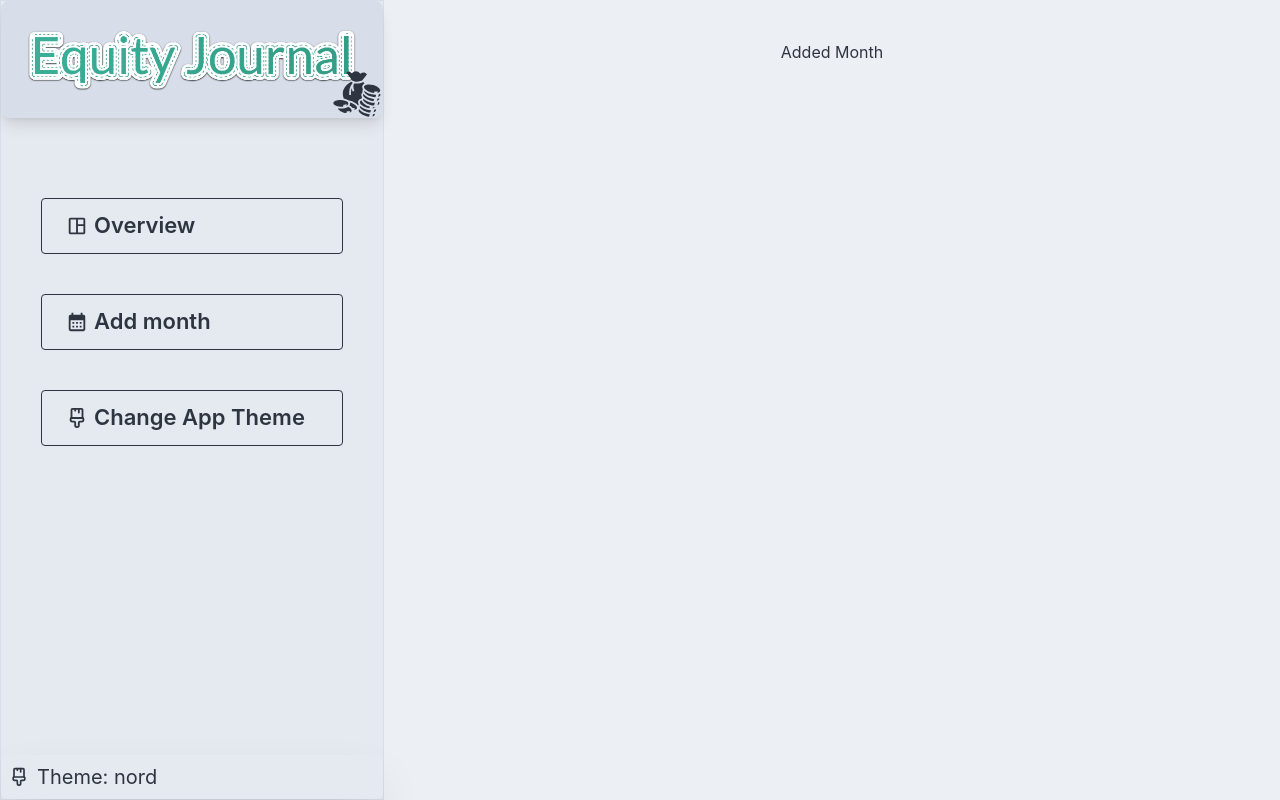
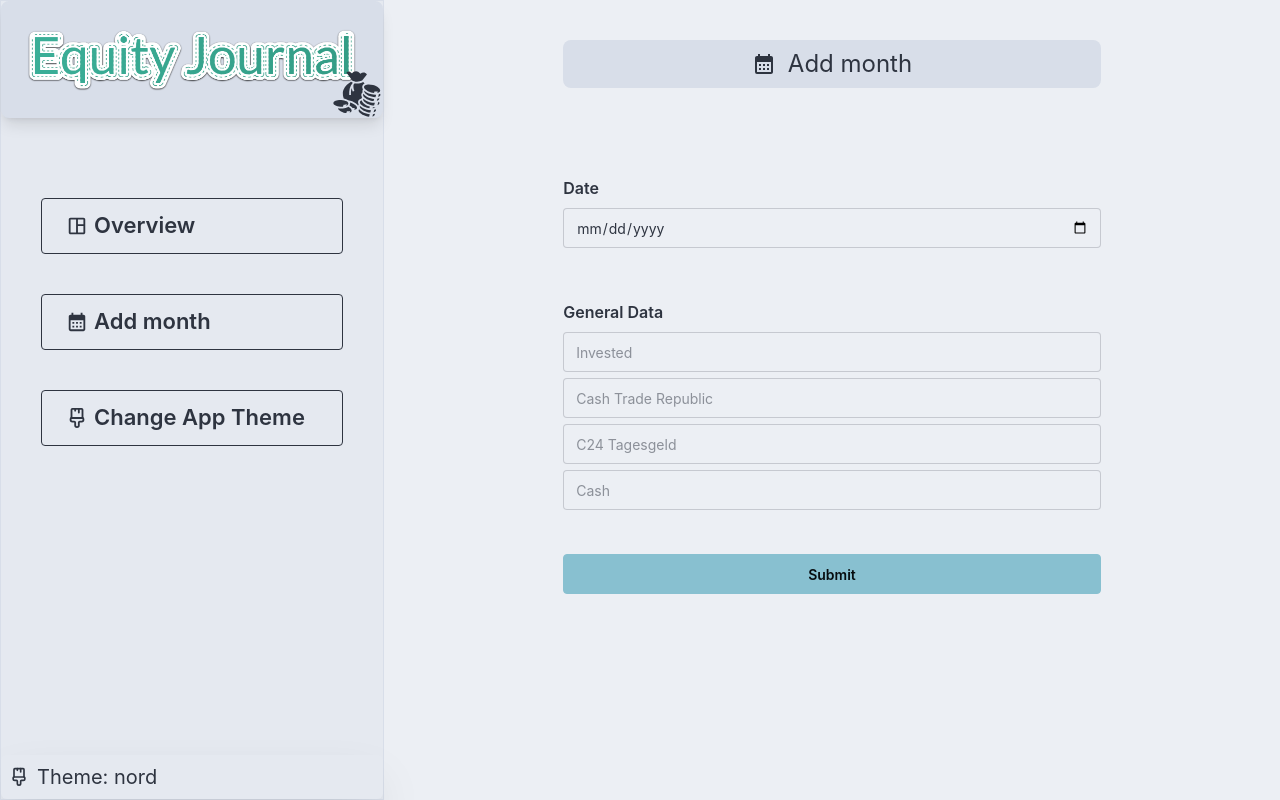
Before and after one commit to Vitdcode/Equity-Journal, a React (Vite) app: page /add-month in a window 1280 px wide. Built offline with nearby package versions, Linux system fonts and the light colour scheme.

Commit message:
feat: Implemented Add Month functionality

```diff
--- a/src/App.jsx
+++ b/src/App.jsx
@@ -43,7 +43,7 @@ function App() {
           <img
             src={logoText}
             alt="Logo Text"
-            className="bg-base-300 border-2 border-base-300 rounded-lg shadow-lg"
+            className="bg-base-300 border-2 border-base-300 rounded-lg shadow-lg w-[100%]"
           />
           <GiCash fontSize={"3rem"} className="rotate-16 absolute bottom-0 right-0" />
         </div>
@@ -64,7 +64,7 @@ function App() {
         </span>
       </div>
       <div className="flex flex-col items-center gap-20 mt-10">
-        <Outlet context={{ theme, setTheme, data, investmentReturnsRef }} />
+        <Outlet context={{ theme, setTheme, data, setData, investmentReturnsRef }} />
       </div>
     </div>
   );
--- a/src/components/Add-month.jsx
+++ b/src/components/Add-month.jsx
@@ -1,3 +1,87 @@
+import { useState } from "react";
+import { MdCalendarMonth, MdOutlineSpaceDashboard } from "react-icons/md";
+import { useOutletContext } from "react-router-dom";
+
 export default function AddMonthDisplay() {
-  return <h1>Added Month</h1>;
+  const { data, setData } = useOutletContext();
+  const [date, setDate] = useState("");
+  const [invested, setInvested] = useState("");
+  const [cashTrade, setCashTrade] = useState("");
+  const [c24Cash, setC24Cash] = useState("");
+  const [cash, setCash] = useState("");
+
+  const submitData = (e) => {
+    e.preventDefault();
+    setData([
+      ...data,
+      {
+        [date]: {
+          Invested: parseInt(invested),
+          "Cash Trade Republic": parseInt(cashTrade),
+          "C24 Tagesgeld": parseInt(c24Cash),
+          Cash: parseInt(cash),
+        },
+      },
+    ]);
+  };
+
+  return (
+    <div className="flex flex-col gap-10 ml-10 mr-10 w-[60%]">
+      <h1 className="flex items-center justify-center gap-3 bg-base-300  p-2 text-2xl mb-10 rounded-lg">
+        <MdCalendarMonth /> Add month
+      </h1>
+      <form onSubmit={submitData} className="flex flex-col gap-10 ">
+        <fieldset className="fieldset">
+          <legend className="fieldset-legend">Date</legend>
+          <input
+            type="date"
+            className="input"
+            required
+            value={date}
+            onChange={(e) => setDate(e.target.value)}
+          />
+        </fieldset>
+
+        <fieldset className="fieldset">
+          <legend className="fieldset-legend">General Data</legend>
+          <input
+            type="number"
+            className="input"
+            placeholder="Invested"
+            value={invested}
+            required
+            onChange={(e) => setInvested(e.target.value)}
+          />
+          <input
+            type="number"
+            className="input"
+            placeholder="Cash Trade Republic"
+            required
+            value={cashTrade}
+            onChange={(e) => setCashTrade(e.target.value)}
+          />
+          <input
+            type="number"
+            className="input"
+            placeholder="C24 Tagesgeld"
+            required
+            value={c24Cash}
+            onChange={(e) => setC24Cash(e.target.value)}
+          />
+          <input
+            type="number"
+            className="input"
+            placeholder="Cash"
+            required
+            value={cash}
+            onChange={(e) => setCash(e.target.value)}
+          />
+        </fieldset>
+
+        <button type="submit" className="btn btn-accent">
+          Submit
+        </button>
+      </form>
+    </div>
+  );
 }
--- a/src/components/Overview.jsx
+++ b/src/components/Overview.jsx
@@ -6,7 +6,7 @@ import { SiCashapp } from "react-icons/si";
 import { FaRegCalendarAlt } from "react-icons/fa";
 import { TbBrandCashapp } from "react-icons/tb";
 import { MdOutlineSpaceDashboard } from "react-icons/md";
-import PropTypes from "prop-types";
+import PropTypes, { object } from "prop-types";
 
 export default function Overview() {
   const { data, investmentReturnsRef } = useOutletContext();
@@ -39,7 +39,7 @@ export default function Overview() {
   };
 
   return (
-    <div className="flex flex-col gap-10">
+    <div className="flex flex-col gap-10 ml-10 mr-10">
       <h1 className="flex items-center justify-center gap-3 bg-base-300  p-2 text-2xl mb-10 rounded-lg">
         <MdOutlineSpaceDashboard /> Overview
       </h1>
@@ -67,6 +67,11 @@ export default function Overview() {
   );
 }
 
+const Textarea = ({ data }) => {
+  const id = Object.keys(data);
+  return <textarea name="textarea" id={id} className="textarea"></textarea>;
+};
+
 const InvestmentData = ({ entry, totalAmountPerQuartal, investmentReturnsRef }) => {
   investmentReturnsRef.current.length = 0; //resetting the ref so it doesn't keep pushing the same numbers
   return (
@@ -74,22 +79,28 @@ const InvestmentData = ({ entry, totalAmountPerQuartal, investmentReturnsRef })
       {Object.entries(entry).map(([date, investments]) => (
         <div
           key={date}
-          className="flex flex-col items-center gap-10 bg-base-200 border border-base-300 rounded-xl p-3 "
+          className="flex flex-col  flex-wrap items-center gap-10 bg-base-200 border border-base-300 rounded-xl p-3 "
         >
           <span className="flex items-center gap-2 text-xl font-bold ">
             <FaRegCalendarAlt /> {date}
           </span>
-          <div className="flex gap-20 bg-base-100 border border-base-100 rounded-xl p-3 shadow">
-            {Object.entries(investments).map(([investmentType, amount]) => (
-              <span key={investmentType} className="flex items-center">
-                <TbBrandCashapp /> {investmentType}: ${amount.toFixed(2)}
-              </span>
-            ))}
+          <div className="flex flex-wrap gap-20 bg-base-100 border border-base-100 rounded-xl p-3 shadow">
+            {Object.entries(investments).map(([investmentType, amount]) => {
+              console.log(date);
+              if (investmentType != "Investments") {
+                return (
+                  <span key={investmentType} className="flex items-center">
+                    <TbBrandCashapp /> {investmentType}: ${amount.toFixed(2)}
+                  </span>
+                );
+              }
+            })}
             <span className="flex items-center gap-2">
               <SiCashapp />
               Total amount: ${totalAmountPerQuartal(investments).toFixed(2)}
             </span>
           </div>
+          <Textarea data={date} />
         </div>
       ))}
     </>
@@ -120,9 +131,10 @@ const InvestmentChange = ({ amount }) => {
           <span className="text-green-600">{changePercantage}%</span>
         </div>
       ) : (
-        <div>
+        <div className="flex items-center justify-end mr-2 mb-2 gap-2 bg-base-300 border-1 border-base-300 w-fit ml-auto rounded-xl p-2">
+          <span className="text-red-600">${change}</span>
           <FaArrowTrendDown />
-          <span className="text-red-600">${change}</span>
+          <span className="text-red-600">{changePercantage}%</span>
         </div>
       )}
     </div>
--- a/src/index.css
+++ b/src/index.css
@@ -16,3 +16,11 @@
   display: grid;
   grid-template-columns: 0.3fr 0.7fr;
 }
+
+input {
+  width: 100%;
+}
+
+fieldset {
+  font-size: 1rem;
+}
```
